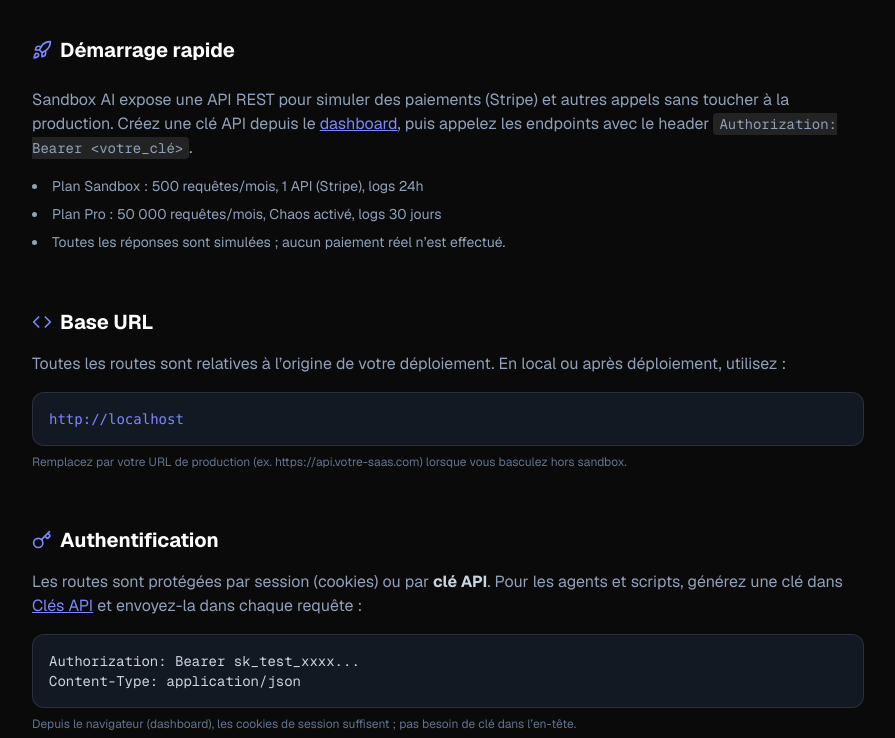
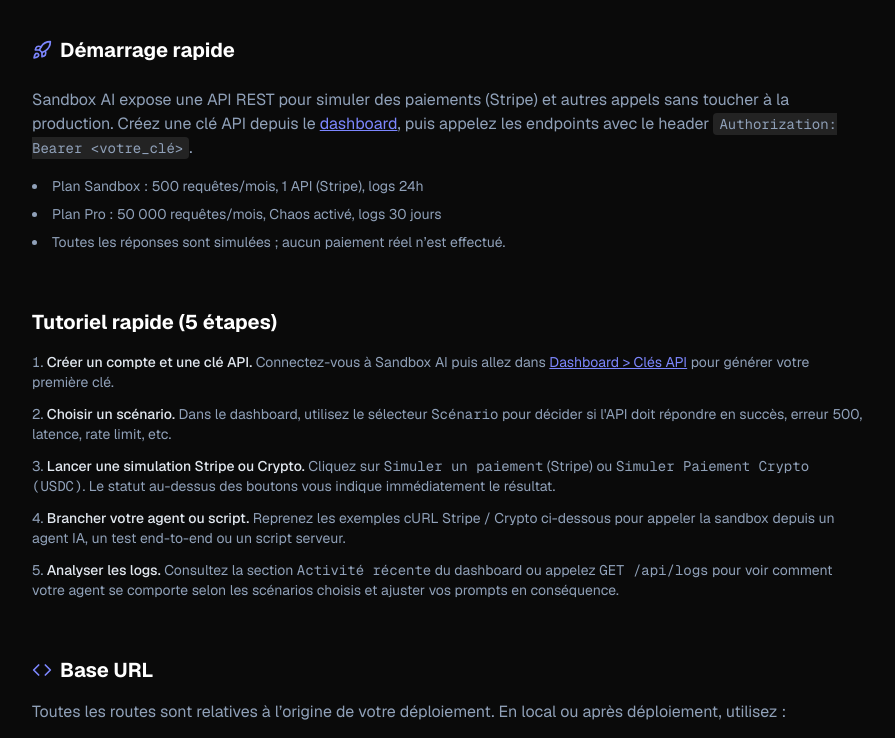
Before and after one commit to Sandbox-A1/Sandbox-AI, a Next.js app: page /guide in a window 1280 px wide. Shown: the part 394-1132 px from the top of the page, without its empty margins (192-1087 px from the left). Built offline with nearby package versions, Linux system fonts and the light colour scheme.

Commit message:
Ajoute tutoriel et améliorations UX

```diff
--- a/app/dashboard/page.tsx
+++ b/app/dashboard/page.tsx
@@ -193,6 +193,10 @@ export default function DashboardPage() {
           <h1 className="text-2xl font-bold tracking-tight text-white md:text-3xl">
             Vue d&apos;ensemble
           </h1>
+          <p className="max-w-md text-sm text-slate-400">
+            Choisissez un scénario, lancez une simulation Stripe ou Crypto, puis
+            inspectez les logs générés par vos agents IA.
+          </p>
           <label className="flex flex-col gap-1 text-sm text-slate-400">
             <span className="font-medium text-slate-200">Scénario</span>
             <select
@@ -207,6 +211,9 @@ export default function DashboardPage() {
               <option value="rate_limit_429">🚦 Rate Limit (429)</option>
               <option value="card_declined_402">💳 Carte Refusée (402)</option>
             </select>
+            <span className="text-xs text-slate-500">
+              C&apos;est le comportement que l&apos;API va simuler pour vos appels.
+            </span>
           </label>
         </div>
       </div>
@@ -367,7 +374,8 @@ export default function DashboardPage() {
                         <td className="px-4 py-6 text-slate-500">—</td>
                         <td className="px-4 py-6 text-slate-500">—</td>
                         <td className="px-4 py-6 text-slate-500">
-                          Aucune activité récente
+                          Aucune activité récente — lancez une simulation
+                          ci-dessus pour générer vos premiers logs.
                         </td>
                         <td className="px-4 py-6">
                           <span className="rounded border border-white/10 bg-white/5 px-2 py-0.5 text-slate-500">
--- a/app/guide/page.tsx
+++ b/app/guide/page.tsx
@@ -75,6 +75,44 @@ export default function GuidePage() {
               <li>Plan Pro : 50 000 requêtes/mois, Chaos activé, logs 30 jours</li>
               <li>Toutes les réponses sont simulées ; aucun paiement réel n’est effectué.</li>
             </ul>
+          </section>
+
+          <section aria-labelledby="tutorial-title">
+            <h2 id="tutorial-title" className="mb-4 text-xl font-bold text-white">
+              Tutoriel rapide (5 étapes)
+            </h2>
+            <ol className="list-inside list-decimal space-y-3 text-sm text-slate-400">
+              <li>
+                <span className="font-medium text-slate-200">Créer un compte et une clé API.</span>{" "}
+                Connectez-vous à Sandbox AI puis allez dans{" "}
+                <Link href="/dashboard/keys" className="text-indigo-400 underline hover:no-underline">
+                  Dashboard &gt; Clés API
+                </Link>{" "}
+                pour générer votre première clé.
+              </li>
+              <li>
+                <span className="font-medium text-slate-200">Choisir un scénario.</span>{" "}
+                Dans le dashboard, utilisez le sélecteur <span className="font-mono">Scénario</span> pour décider
+                si l&apos;API doit répondre en succès, erreur 500, latence, rate limit, etc.
+              </li>
+              <li>
+                <span className="font-medium text-slate-200">Lancer une simulation Stripe ou Crypto.</span>{" "}
+                Cliquez sur <span className="font-mono">Simuler un paiement</span> (Stripe) ou{" "}
+                <span className="font-mono">Simuler Paiement Crypto (USDC)</span>. Le statut au-dessus des boutons
+                vous indique immédiatement le résultat.
+              </li>
+              <li>
+                <span className="font-medium text-slate-200">Brancher votre agent ou script.</span>{" "}
+                Reprenez les exemples cURL Stripe / Crypto ci-dessous pour appeler la sandbox depuis un agent IA,
+                un test end-to-end ou un script serveur.
+              </li>
+              <li>
+                <span className="font-medium text-slate-200">Analyser les logs.</span>{" "}
+                Consultez la section <span className="font-mono">Activité récente</span> du dashboard ou appelez{" "}
+                <span className="font-mono">GET /api/logs</span> pour voir comment votre agent se comporte selon les
+                scénarios choisis et ajuster vos prompts en conséquence.
+              </li>
+            </ol>
           </section>
 
           <section aria-labelledby="base-url-title">
```
Also changed, not shown: 1 other file (tests, documents, lock files or other folders).
